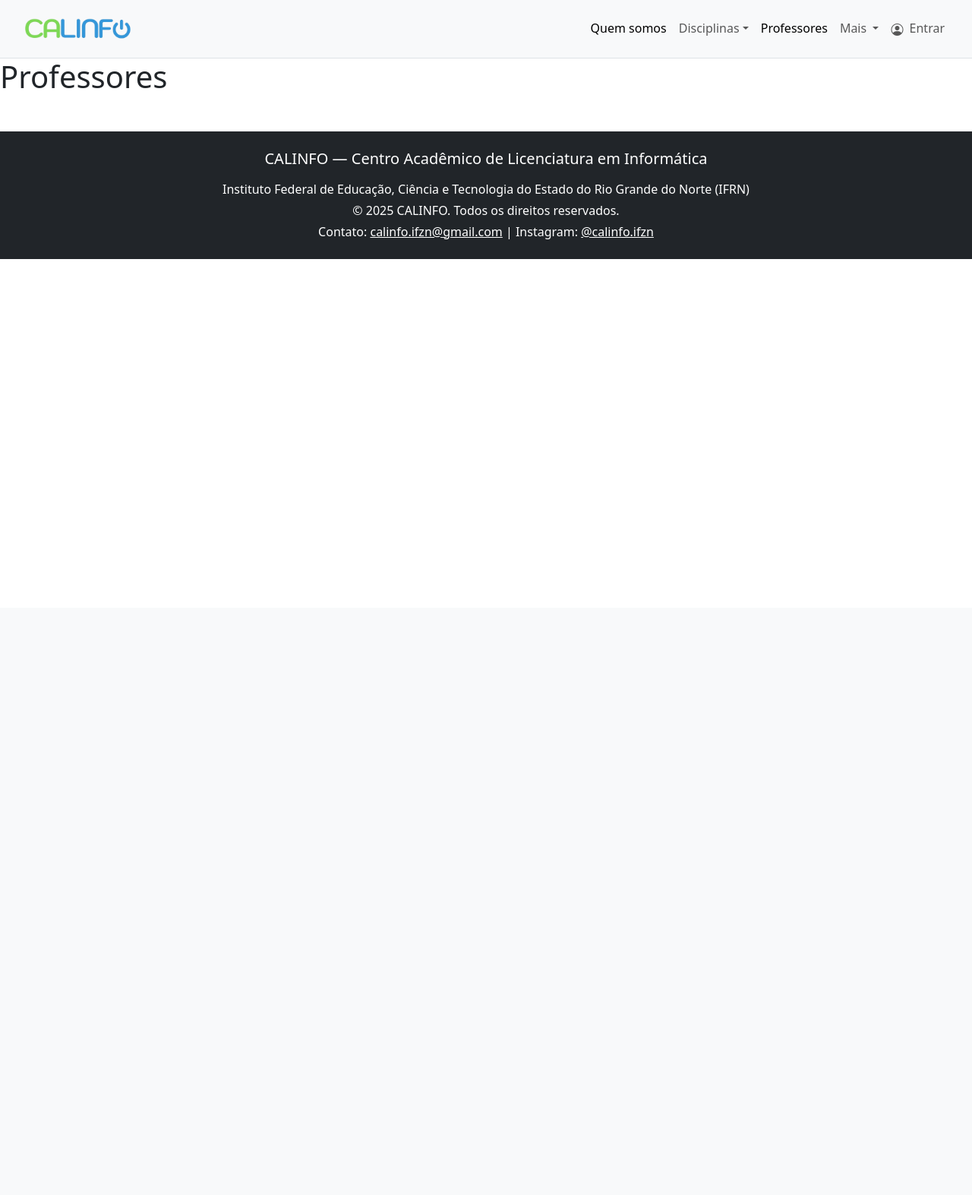
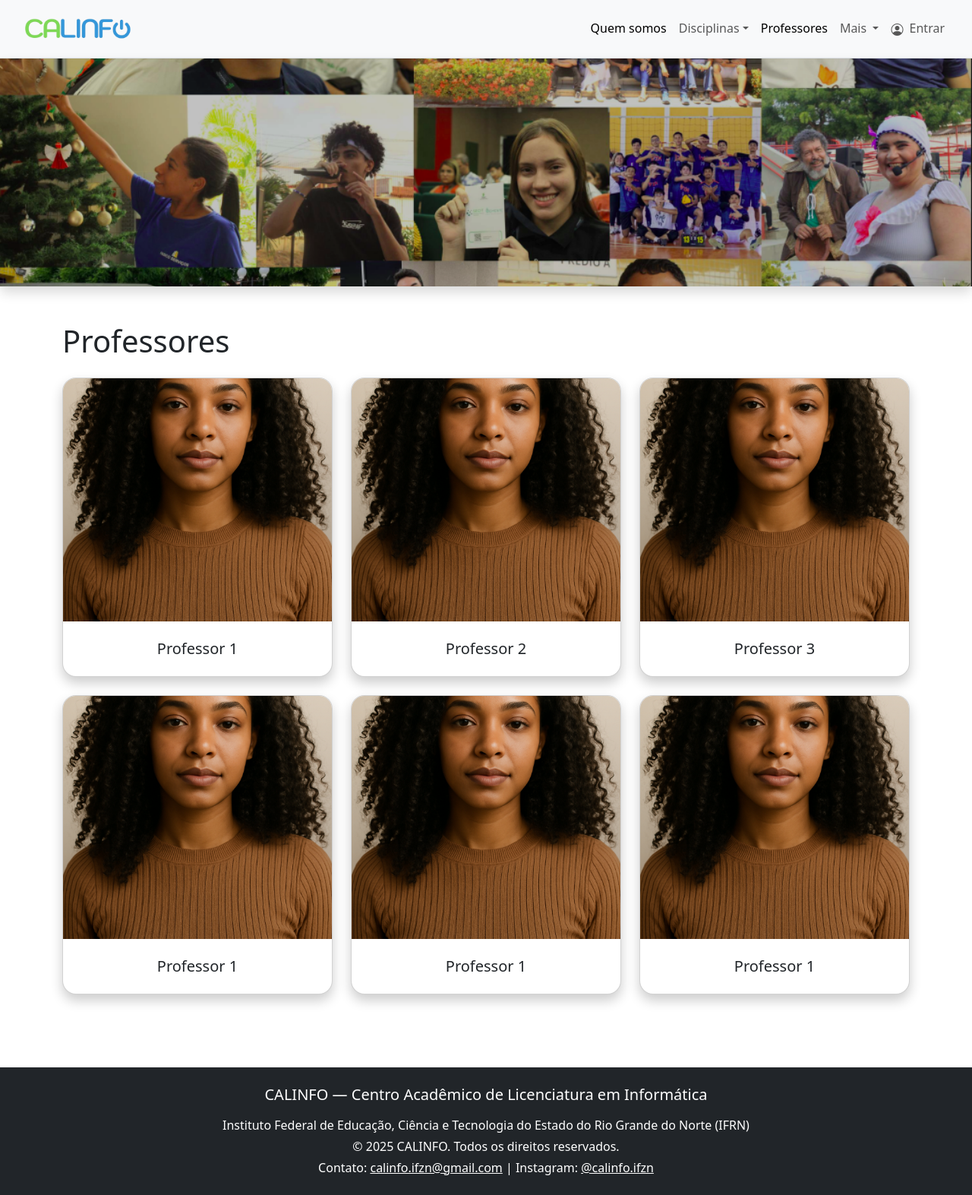
Before and after one commit to Thaypann/Calinfo, a Flask app: page /professor in a window 1280 px wide. Shown: the whole page at 76% size. Before the commit the page ends 341 px from the top, so only its background shows below. Run offline with Flask 3, Linux system fonts and the light colour scheme.

Commit message:
Página Pressores em processo, criado cards

```diff
--- a/static/style.css
+++ b/static/style.css
@@ -88,6 +88,25 @@
   width: 100%;
 }
 .imagem-fixed::before {
+  content: "";
+  position: absolute;
+  inset: 0;
+  background-color: rgba(0, 0, 0, 0.13); /* escurece a imagem */
+  z-index: 1;
+}
+
+/* Imagem fixa da tela PROFESSORES */
+.imagem-fixed2 {
+  background-image: url('imagens/fundo.png');
+  background-size: cover;
+  background-position: center;
+  background-attachment: fixed;
+  height: 300px;
+  position: relative;
+  color: white;
+  width: 100%;
+}
+.imagem-fixed2::before {
   content: "";
   position: absolute;
   inset: 0;
@@ -193,3 +212,44 @@
   height:300px;
   margin: 5px auto;
 }
+/* Card Professores */
+.custom-card .card {
+  border-radius: 18px;
+  overflow: hidden;
+  box-shadow: 0 8px 16px rgba(0, 0, 0, 0.2);
+  transition: box-shadow 0.2s ease, transform 0.2s ease;
+}
+
+
+.custom-card .custom-img {
+  height: 320px;
+  background-size: cover;
+  background-position: center;
+  position: relative;
+}
+
+
+.custom-card .custom-img::after {
+  content: "";
+  position: absolute;
+  inset: 0;
+  background: linear-gradient(to top, rgba(0,0,0,0.35), rgba(0,0,0,0.05));
+  opacity: 0.6;
+  transition: opacity 0.2s ease;
+}
+
+
+.custom-card:hover .card {
+  box-shadow: none;
+  transform: translateY(-3px);
+}
+
+
+.custom-card:hover .custom-img::after {
+  opacity: 0;
+}
+
+.card-body h5{
+  text-align: center;
+  background: rgba(255, 255, 255, 0.5);
+}
--- a/templates/professores.html
+++ b/templates/professores.html
@@ -1,4 +1,101 @@
 {% extends 'base.html' %}
 {% block conteudo %}
-    <h1>Professores</h1>
+
+    <div class="imagem-fixed2 w-100 mx-0">
+        <div class="imagem-fixed2 rounded shadow d-flex align-items-center">
+
+        </div>
+    </div>
+
+    <div class="container py-5">
+        <h1 class="mb-4">Professores</h1>
+            <div class="row g-4">
+                <!-- Card 1 -->
+                <div class="col-md-4">
+                    <a href="/pagina1" target="_blank" rel="noopener" class="custom-card d-block text-decoration-none">
+                        <div class="card h-100">
+                        <div class="card-img-top custom-img"
+                            style="background-image: url('{{ url_for('static', filename='imagens/professor1.png') }}');" ></div>
+                            <div class="card-body">
+                                <h5 class="card-title mt-2">Professor 1</h5>
+
+                            </div>
+                        </div>
+                    </a>
+                </div>
+
+
+                <!-- Card 2 -->
+                <div class="col-md-4">
+                    <a href="/pagina2" target="_blank" rel="noopener" class="custom-card d-block text-decoration-none">
+                        <div class="card h-100">
+                        <div class="card-img-top custom-img" style="background-image: url('{{ url_for('static', filename='imagens/professor1.png') }}');"></div>
+                            <div class="card-body">
+
+                                <h5 class="card-title mt-2">Professor 2</h5>
+
+                            </div>
+                        </div>
+                    </a>
+                </div>
+
+
+                <!-- Card 3 -->
+                <div class="col-md-4">
+                    <a href="/pagina3" target="_blank" rel="noopener" class="custom-card d-block text-decoration-none">
+                        <div class="card h-100">
+                        <div class="card-img-top custom-img" style="background-image: url('{{ url_for('static', filename='imagens/professor1.png') }}');"></div>
+                            <div class="card-body">
+
+                                <h5 class="card-title mt-2">Professor 3</h5>
+
+                            </div>
+                        </div>
+                    </a>
+                </div>
+
+                <!-- Card 1 -->
+                <div class="col-md-4">
+                    <a href="/pagina1" target="_blank" rel="noopener" class="custom-card d-block text-decoration-none">
+                        <div class="card h-100">
+                        <div class="card-img-top custom-img"
+                            style="background-image: url('{{ url_for('static', filename='imagens/professor1.png') }}');" ></div>
+                            <div class="card-body">
+                                <h5 class="card-title mt-2">Professor 1</h5>
+
+                            </div>
+                        </div>
+                    </a>
+                </div>
+<!-- Card 1 -->
+                <div class="col-md-4">
+                    <a href="/pagina1" target="_blank" rel="noopener" class="custom-card d-block text-decoration-none">
+                        <div class="card h-100">
+                        <div class="card-img-top custom-img"
+                            style="background-image: url('{{ url_for('static', filename='imagens/professor1.png') }}');" ></div>
+                            <div class="card-body">
+                                <h5 class="card-title mt-2">Professor 1</h5>
+
+                            </div>
+                        </div>
+                    </a>
+                </div>
+<!-- Card 1 -->
+                <div class="col-md-4">
+                    <a href="/pagina1" target="_blank" rel="noopener" class="custom-card d-block text-decoration-none">
+                        <div class="card h-100">
+                        <div class="card-img-top custom-img"
+                            style="background-image: url('{{ url_for('static', filename='imagens/professor1.png') }}');" ></div>
+                            <div class="card-body">
+                                <h5 class="card-title mt-2">Professor 1</h5>
+
+                            </div>
+                        </div>
+                    </a>
+                </div>
+
+
+            </div>
+    </div>
+
 {% endblock %}
```
Also changed, not shown: static/imagens/professor1.png (added).
